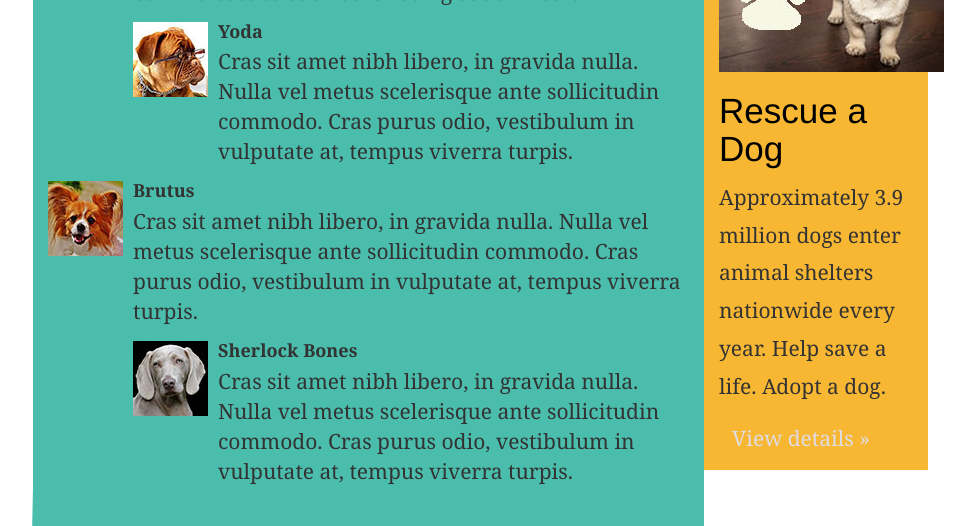
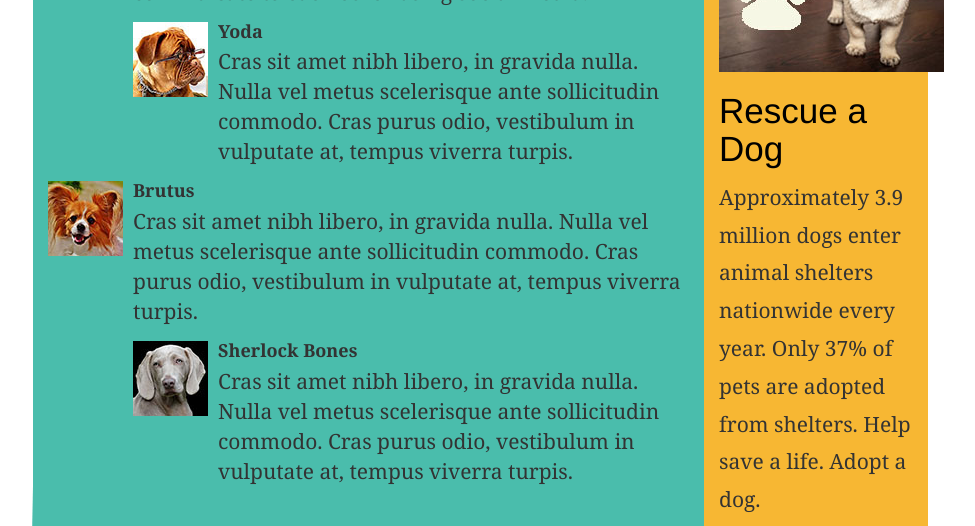
Before and after one commit to adamsk13/adamsk13.github.io, a plain HTML site: page index.html in a window 1280 px wide. Shown: the part 2411-2937 px from the top of the page, without its empty margins (160-1135 px from the left). Drawn offline with Linux system fonts and the light colour scheme; files whose address does not match are found by name.

Commit message:
Update index.html

```diff
--- a/index.html
+++ b/index.html
@@ -219,8 +219,8 @@
 				Rescue a Dog
 			</h2>
 			<p>
-				Approximately 3.9 million dogs enter animal shelters nationwide every year.
-				Help save a life. Adopt a dog.
+				Approximately 3.9 million dogs enter animal shelters nationwide every year. Only 37% of pets
+				are adopted from shelters.  Help save a life. Adopt a dog.
 
 			</p>
 			<p>
```
